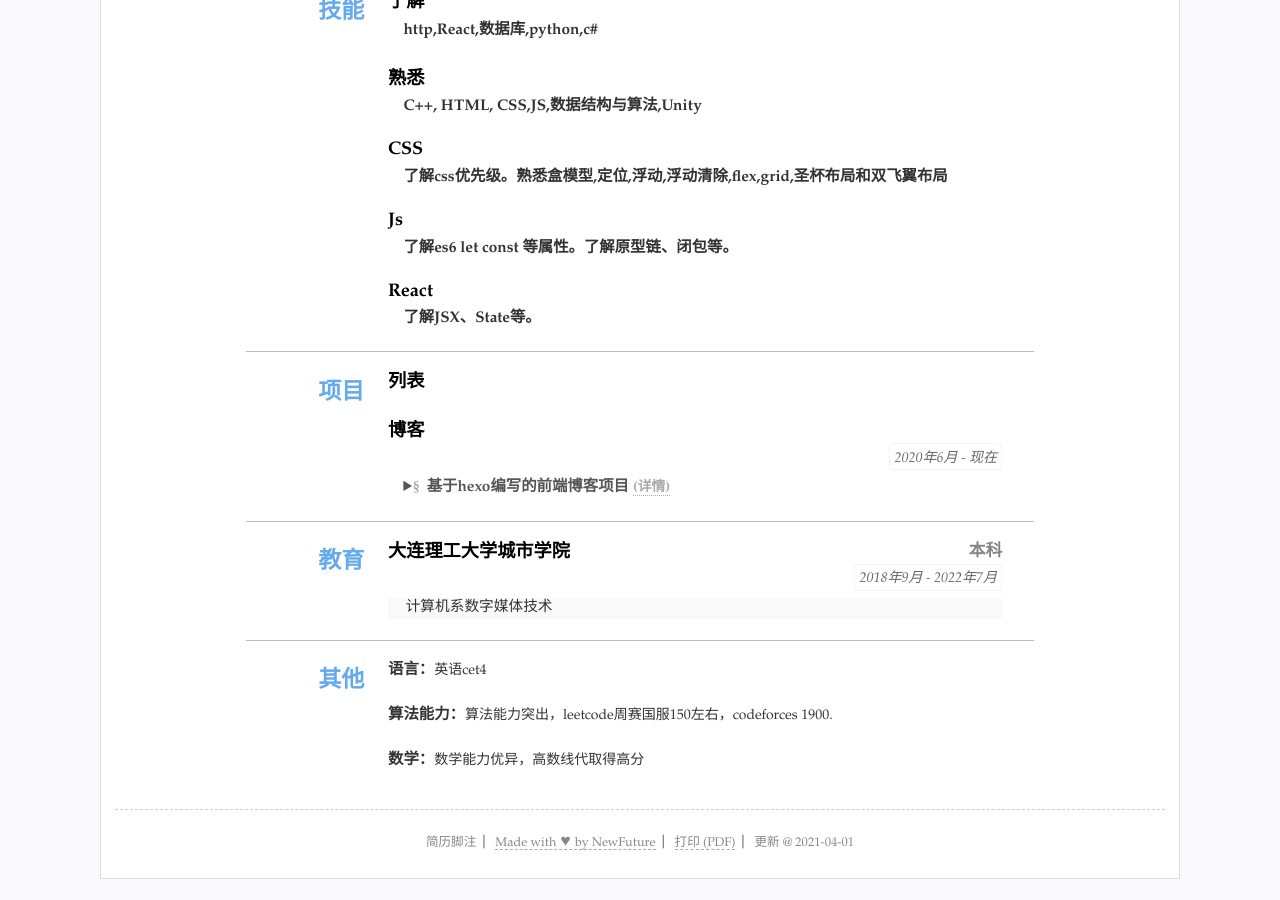
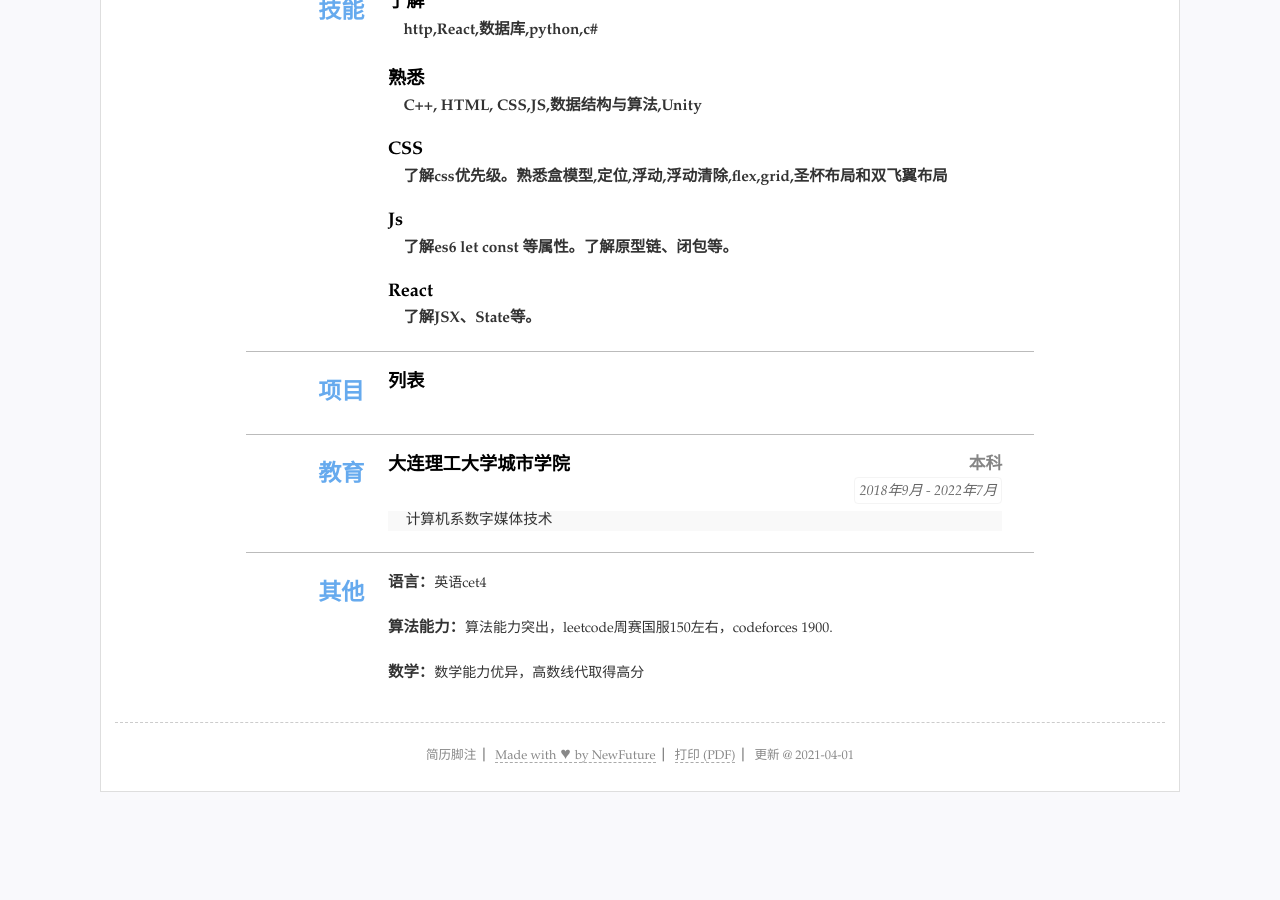
Before and after one commit to hututuQWQ/resume, a Jekyll site: the page built from index.html, in a window 1280 px wide and 900 px high, scrolled down 590 px. Built offline with Jekyll 4.4.1, drawn with Linux system fonts in a browser that asks for light colours; after the commit the page ends 1403 px from its top, so only the background shows below that.

Commit message:
Update resume.yml

```diff
--- a/_data/resume.yml
+++ b/_data/resume.yml
@@ -50,17 +50,13 @@ main: #简历主要内容，
     summary: 了解es6 let const 等属性。了解原型链、闭包等。
   - title: React
     summary: 了解JSX、State等。
-- type: projects
+- type: others
   name: 项目
   content:
   - title: 列表
     list:
     - 第一项
     - 第二项
-  - title: 博客
-    duration: 2020年6月 - 现在
-    summary: 基于hexo编写的前端博客项目
-    detail: 利用hexo搭建项目，用GitHub Pages, GitHub Actions 对页面进行更新和呈现。地址:[https://github.com/hututuQWQ/hututuQWQ.github.io]
 
 #others 其他简略内容(列表)
 - type: education #类别为ID
```
